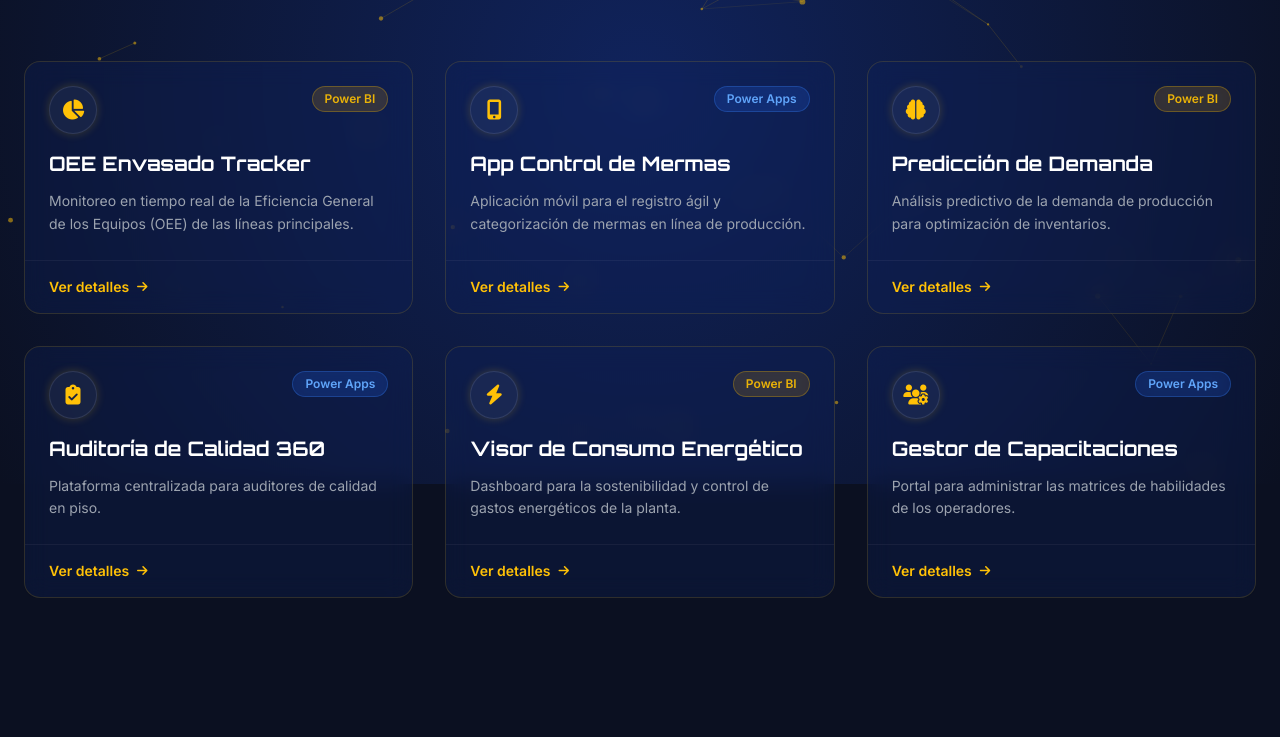
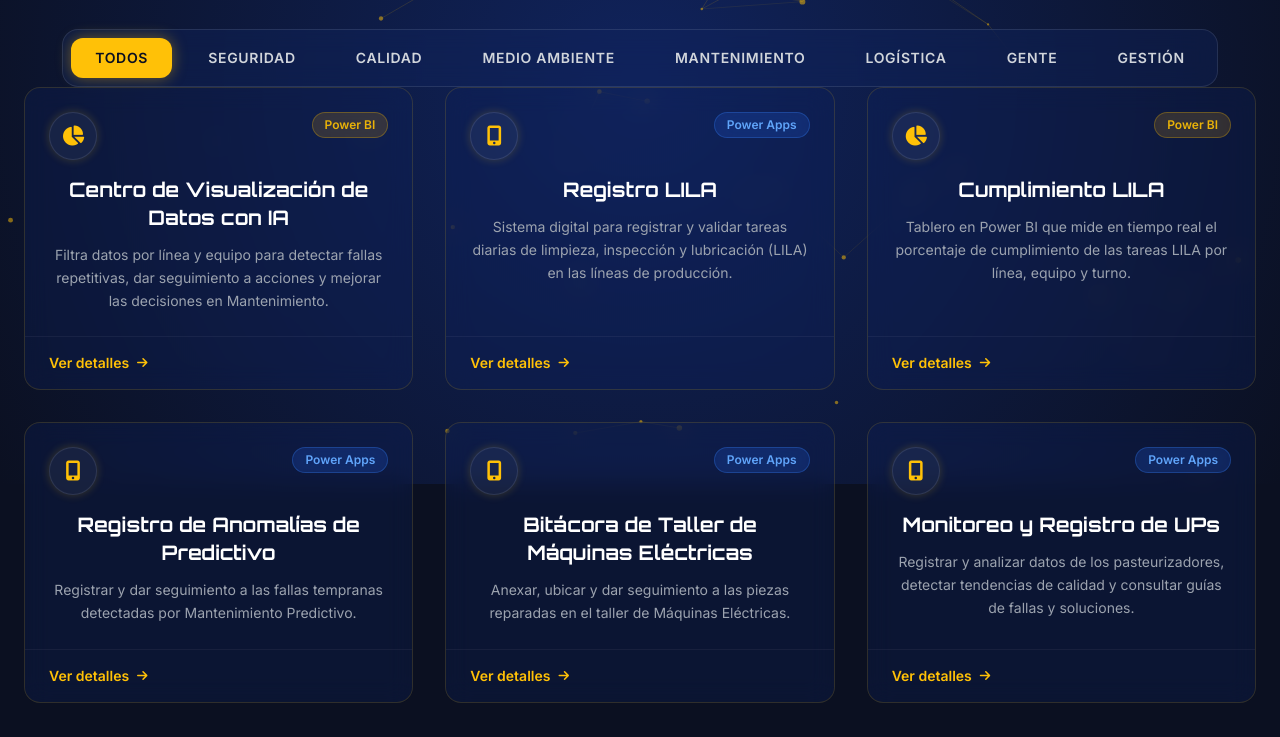
Before and after one commit to IA-Envasado-Zac/Portafolio-IA-Zacatecas, a plain HTML site: page index.html in a window 1280 px wide. Shown: the part 316-1053 px from the top of the page. Before the commit the page ends 994 px from the top, so only its background shows below. Drawn offline with nearby package versions, Linux system fonts and the light colour scheme.

Commit message:
Add files via upload

```diff
--- a/index.html
+++ b/index.html
@@ -160,18 +160,46 @@
         </div>
 
         <nav class="flex gap-6">
-            <a href="#" class="text-gray-300 hover:text-[#FFC107] transition-colors duration-300 text-sm uppercase tracking-wider font-semibold">Inicio</a>
+
             <a href="#" class="text-[#FFC107] text-glow transition-colors duration-300 text-sm uppercase tracking-wider font-semibold">Proyectos</a>
-            <a href="#" class="text-gray-300 hover:text-[#FFC107] transition-colors duration-300 text-sm uppercase tracking-wider font-semibold">Equipo</a>
+
+
         </nav>
     </header>
 
     <!-- Contenido Principal -->
     <main class="relative z-10 container mx-auto px-6 py-12 md:py-20">
 
-        <div class="text-center mb-16">
-            <h2 class="text-4xl md:text-5xl font-bold mb-4">Hub de <span class="text-[#FFC107] text-glow">Innovación</span></h2>
-            <p class="text-gray-400 max-w-2xl mx-auto text-lg">Explora las soluciones de inteligencia de negocios y aplicaciones empresariales desarrolladas por nuestro departamento de IA.</p>
+        <div class="text-center mb-12">
+            <h2 class="text-4xl md:text-5xl font-bold mb-4">Menú de <span class="text-[#FFC107] text-glow">Inicio</span></h2>
+            <p class="text-gray-400 max-w-2xl mx-auto text-lg mb-8">Conoce los tableros de datos y aplicaciones digitales desarrollados por nuestro equipo de IA para facilitar y optimizar las operaciones de Envasado.</p>
+
+            <!-- Botones tipo pestaña para filtrar por departamento -->
+            <div class="inline-flex flex-wrap justify-center gap-3 p-2 rounded-2xl bg-[#10235C]/40 border border-white/10 backdrop-blur-md">
+                <button onclick="filterProjects('Todos', this)" class="tab-btn active px-6 py-2.5 rounded-xl text-sm uppercase tracking-wider font-bold transition-all duration-300 bg-[#FFC107] text-[#0B1021] shadow-[0_0_15px_rgba(255,193,7,0.4)]">
+                    Todos
+                </button>
+                <button onclick="filterProjects('Seguridad', this)" class="tab-btn px-6 py-2.5 rounded-xl text-sm uppercase tracking-wider font-semibold transition-all duration-300 text-gray-300 hover:text-[#FFC107] hover:bg-white/5">
+                    Seguridad
+                </button>
+                <button onclick="filterProjects('Calidad', this)" class="tab-btn px-6 py-2.5 rounded-xl text-sm uppercase tracking-wider font-semibold transition-all duration-300 text-gray-300 hover:text-[#FFC107] hover:bg-white/5">
+                    Calidad
+                </button>
+                <button onclick="filterProjects('Medio Ambiente', this)" class="tab-btn px-6 py-2.5 rounded-xl text-sm uppercase tracking-wider font-semibold transition-all duration-300 text-gray-300 hover:text-[#FFC107] hover:bg-white/5">
+                    Medio Ambiente
+                </button>
+                <button onclick="filterProjects('Mantenimiento', this)" class="tab-btn px-6 py-2.5 rounded-xl text-sm uppercase tracking-wider font-semibold transition-all duration-300 text-gray-300 hover:text-[#FFC107] hover:bg-white/5">
+                    Mantenimiento
+                </button>
+                <button onclick="filterProjects('Logística', this)" class="tab-btn px-6 py-2.5 rounded-xl text-sm uppercase tracking-wider font-semibold transition-all duration-300 text-gray-300 hover:text-[#FFC107] hover:bg-white/5">
+                    Logística
+                </button>
+                <button onclick="filterProjects('Gente', this)" class="tab-btn px-6 py-2.5 rounded-xl text-sm uppercase tracking-wider font-semibold transition-all duration-300 text-gray-300 hover:text-[#FFC107] hover:bg-white/5">
+                    Gente
+                </button>
+                <button onclick="filterProjects('Gestión', this)" class="tab-btn px-6 py-2.5 rounded-xl text-sm uppercase tracking-wider font-semibold transition-all duration-300 text-gray-300 hover:text-[#FFC107] hover:bg-white/5">
+                    Gestión
+                </button>
             </div>
 
         <!-- Grid de Proyectos -->
@@ -237,76 +265,90 @@
         const projectsData = [
             {
                 id: 1,
-                title: "OEE Envasado Tracker",
+                title: "Centro de Visualización de Datos con IA",
                 type: "Power BI",
+                department: "Mantenimiento", // <-- Departamento al que pertenece
                 icon: "fa-chart-pie",
-                shortDesc: "Monitoreo en tiempo real de la Eficiencia General de los Equipos (OEE) de las líneas principales.",
-                fullDesc: "Este tablero interactivo de Power BI se conecta a las bases de datos SQL de piso para recopilar información de rendimiento, disponibilidad y calidad. Utiliza modelos predictivos de IA para detectar posibles paros de máquina antes de que ocurran.",
-                tags: ["Data Analytics", "Power BI", "OEE", "Mantenimiento"],
+                shortDesc: "Filtra datos por línea y equipo para detectar fallas repetitivas, dar seguimiento a acciones y mejorar las decisiones en Mantenimiento.",
+                fullDesc: "Portal en Power BI que centraliza los indicadores clave del mantenimiento (costos, planeación y confiabilidad), usando inteligencia artificial para automatizar datos y analizar fallas.",
+                tags: ["Power BI", "Mantenimiento", "MTTR", "IA"],
                 img: "https://images.unsplash.com/photo-1551288049-bebda4e38f71?ixlib=rb-4.0.3&auto=format&fit=crop&w=800&q=80",
-                link: "#enlace-a-tu-power-bi-1"
+                link: "https://app.powerbi.com/Redirect?action=OpenApp&appId=f8bdaf4c-8324-428f-b5a9-90c2095f960a&ctid=cef04b19-7776-4a94-b89b-375c77a8f936&experience=power-bi"
             },
             {
                 id: 2,
-                title: "App Control de Mermas",
+                title: "Registro LILA",
                 type: "Power Apps",
+                department: "Mantenimiento", // <-- Departamento al que pertenece
                 icon: "fa-mobile-screen-button",
-                shortDesc: "Aplicación móvil para el registro ágil y categorización de mermas en línea de producción.",
-                fullDesc: "Desarrollada en Power Apps, esta herramienta permite a los operadores escanear códigos de barras, tomar fotografías y registrar mermas en segundos. La información fluye directamente a SharePoint y detona flujos en Power Automate para alertas críticas.",
-                tags: ["Power Apps", "UX/UI", "Operaciones", "Automatización"],
+                shortDesc: "Sistema digital para registrar y validar tareas diarias de limpieza, inspección y lubricación (LILA) en las líneas de producción.",
+                fullDesc: "Aplicación que digitaliza los checklists de limpieza, inspección y lubricación (LILA) en las 14 líneas de envasado, permitiendo a los operadores registrar resultados por turno, justificar pendientes y asegurar el cumplimiento operativo.",
+                tags: ["Power Apps", "Mantenimiento", "Operación", "LILA"],
                 img: "https://images.unsplash.com/photo-1518770660439-4636190af475?ixlib=rb-4.0.3&auto=format&fit=crop&w=800&q=80",
-                link: "#enlace-a-tu-power-app-1"
+                link: "https://apps.powerapps.com/play/e/default-cef04b19-7776-4a94-b89b-375c77a8f936/a/197d1c18-a54a-4250-a1bd-99e50229c857?tenantId=cef04b19-7776-4a94-b89b-375c77a8f936&hint=9707edc6-b960-4bb1-81e6-d1ab987e7f6b&sourcetime=1788898390057"
             },
+
             {
                 id: 3,
-                title: "Predicción de Demanda",
+                title: "Cumplimiento LILA",
                 type: "Power BI",
-                icon: "fa-brain",
-                shortDesc: "Análisis predictivo de la demanda de producción para optimización de inventarios.",
-                fullDesc: "Integración de scripts de Python (Machine Learning) dentro de Power BI para proyectar la demanda mensual de diferentes formatos de envase. Ayuda al equipo de planeación a reducir el exceso de stock.",
-                tags: ["Machine Learning", "Power BI", "Planeación", "IA"],
+                department: "Mantenimiento", // <-- Departamento al que pertenece
+                icon: "fa-chart-pie",
+                shortDesc: "Tablero en Power BI que mide en tiempo real el porcentaje de cumplimiento de las tareas LILA por línea, equipo y turno.",
+                fullDesc: "Dashboard en Power BI que consolida los registros de limpieza, inspección y lubricación (LILA) en las líneas de envasado, mostrando indicadores semanales y diarios, semáforos de cumplimiento por turno y equipo, y control de justificaciones para detectar desviaciones rápidamente.",
+                tags: ["Power BI", "Mantenimiento", "Control", "Cumplimiento"],
                 img: "https://images.unsplash.com/photo-1460925895917-afdab827c52f?ixlib=rb-4.0.3&auto=format&fit=crop&w=800&q=80",
-                link: "#"
+                link: "https://app.powerbi.com/links/w3yDIv3u-D?ctid=cef04b19-7776-4a94-b89b-375c77a8f936&pbi_source=linkShare&bookmarkGuid=954e8f5b-045b-4f96-b957-d4b32efb5a10"
             },
             {
                 id: 4,
-                title: "Auditoría de Calidad 360",
+                title: "Registro de Anomalías de Predictivo",
                 type: "Power Apps",
-                icon: "fa-clipboard-check",
-                shortDesc: "Plataforma centralizada para auditores de calidad en piso.",
-                fullDesc: "Sustituye los formatos de papel. La aplicación guía al auditor mediante checklists dinámicos, validación de tolerancias matemáticas en tiempo real y generación automática de reportes de no conformidad.",
-                tags: ["Power Apps", "Calidad", "Cero Papel"],
+                department: "Mantenimiento", // <-- Departamento al que pertenece
+                icon: "fa-mobile-screen-button",
+                shortDesc: "Registrar y dar seguimiento a las fallas tempranas detectadas por Mantenimiento Predictivo.",
+                fullDesc: "Aplicación donde el equipo de Mantenimiento Predictivo registra las anomalías detectadas en los equipos, permitiendo monitorear su estado y dar seguimiento a las acciones hasta resolverlas.",
+                tags: ["Power Apps", "Mantenimiento", "Prevención", "Seguimiento"],
                 img: "https://images.unsplash.com/photo-1555949963-ff9fe0c870eb?ixlib=rb-4.0.3&auto=format&fit=crop&w=800&q=80",
-                link: "#"
+                link: "https://apps.powerapps.com/play/e/default-cef04b19-7776-4a94-b89b-375c77a8f936/a/727ff407-bdda-4435-ad3d-cdc83587d54c?tenantId=cef04b19-7776-4a94-b89b-375c77a8f936&hint=a544de8f-b5ea-4f24-8f84-7c1a66e8fb07&sourcetime=1795032175004"
             },
             {
                 id: 5,
-                title: "Visor de Consumo Energético",
-                type: "Power BI",
-                icon: "fa-bolt",
-                shortDesc: "Dashboard para la sostenibilidad y control de gastos energéticos de la planta.",
-                fullDesc: "Visualización interactiva que correlaciona el volumen de producción envasada con el consumo de kilowatts-hora y agua. Permite identificar anomalías en el consumo de los compresores y líneas de soplado.",
-                tags: ["Power BI", "Sostenibilidad", "IoT"],
+                title: "Bitácora de Taller de Máquinas Eléctricas",
+                type: "Power Apps",
+                department: "Mantenimiento", // <-- Departamento al que pertenece
+                icon: "fa-mobile-screen-button",
+                shortDesc: "Anexar, ubicar y dar seguimiento a las piezas reparadas en el taller de Máquinas Eléctricas.",
+                fullDesc: "Aplicación para gestionar el inventario del taller de Máquinas Eléctricas, permitiendo registrar cada pieza reparada, saber su ubicación exacta y dar seguimiento a su estado hasta su entrega.",
+                tags: ["Power BI", "Mantenimiento", "Inventario", "Taller"],
                 img: "https://images.unsplash.com/photo-1504868584819-f8e8b4b6d7e3?ixlib=rb-4.0.3&auto=format&fit=crop&w=800&q=80",
-                link: "#"
+                link: "https://apps.powerapps.com/play/e/default-cef04b19-7776-4a94-b89b-375c77a8f936/a/17ff955e-bfe4-467d-959b-e00e522e7fd3?tenantId=cef04b19-7776-4a94-b89b-375c77a8f936&hint=e342e5b8-3f80-48b6-bcec-3c8330f2e907&sourcetime=1795032525580"
             },
             {
                 id: 6,
-                title: "Gestor de Capacitaciones",
+                title: "Monitoreo y Registro de UPs",
                 type: "Power Apps",
-                icon: "fa-users-gear",
-                shortDesc: "Portal para administrar las matrices de habilidades de los operadores.",
-                fullDesc: "App interactiva donde los supervisores pueden evaluar las competencias técnicas de su equipo, agendar cursos y mantener la matriz de flexibilidad actualizada para la asignación de turnos.",
-                tags: ["Power Apps", "Recursos Humanos", "Gestión"],
+                department: "Calidad", // <-- Departamento al que pertenece
+                icon: "fa-mobile-screen-button",
+                shortDesc: "Registrar y analizar datos de los pasteurizadores, detectar tendencias de calidad y consultar guías de fallas y soluciones.",
+                fullDesc: "Aplicación para Calidad que registra y grafica los datos de sondas en los pasteurizadores para detectar mejoras en el proceso, además de incluir una guía técnica de componentes, fallas y soluciones para agilizar el diagnóstico.",
+                tags: ["Power Apps", "Calidad", "Pasteurización", "Tendencias"],
                 img: "https://images.unsplash.com/photo-1531403009284-440f080d1e12?ixlib=rb-4.0.3&auto=format&fit=crop&w=800&q=80",
-                link: "#"
+                link: "https://apps.powerapps.com/play/e/default-cef04b19-7776-4a94-b89b-375c77a8f936/a/73c9166a-8fe4-4f43-9f72-8a341a5bf93d?tenantId=cef04b19-7776-4a94-b89b-375c77a8f936&hint=d3208806-8a8c-4299-b834-6b5a133ae636&sourcetime=1795032600513"
             }
         ];
 
-        // --- 2. RENDERIZADO DE TARJETAS ---
+        // --- 2. RENDERIZADO Y FILTRADO DE TARJETAS ---
         const grid = document.getElementById('projects-grid');
 
-        projectsData.forEach(project => {
+        function renderProjects(category = 'Todos') {
+            grid.innerHTML = ''; // Limpia las tarjetas actuales
+
+            const filtered = category === 'Todos'
+                ? projectsData
+                : projectsData.filter(project => project.department === category);
+
+            filtered.forEach(project => {
                 const isBI = project.type === "Power BI";
                 const badgeColor = isBI ? "bg-yellow-600/20 text-yellow-500 border-yellow-500/30" : "bg-blue-600/20 text-blue-400 border-blue-500/30";
 
@@ -333,6 +375,23 @@
                 `;
                 grid.insertAdjacentHTML('beforeend', cardHTML);
             });
+        }
+
+        function filterProjects(category, clickedBtn) {
+            // Reinicia el estilo de todos los botones
+            document.querySelectorAll('.tab-btn').forEach(btn => {
+                btn.className = "tab-btn px-6 py-2.5 rounded-xl text-sm uppercase tracking-wider font-semibold transition-all duration-300 text-gray-300 hover:text-[#FFC107] hover:bg-white/5";
+            });
+
+            // Resalta en dorado el botón presionado
+            clickedBtn.className = "tab-btn active px-6 py-2.5 rounded-xl text-sm uppercase tracking-wider font-bold transition-all duration-300 bg-[#FFC107] text-[#0B1021] shadow-[0_0_15px_rgba(255,193,7,0.4)]";
+
+            // Dibuja los proyectos de esa categoría
+            renderProjects(category);
+        }
+
+        // Cargar todos al abrir la página
+        renderProjects('Todos');
 
         // --- 3. LÓGICA DEL MODAL ---
         const modal = document.getElementById('project-modal');
```
Lines whose indentation alone changed are shown as unchanged.
